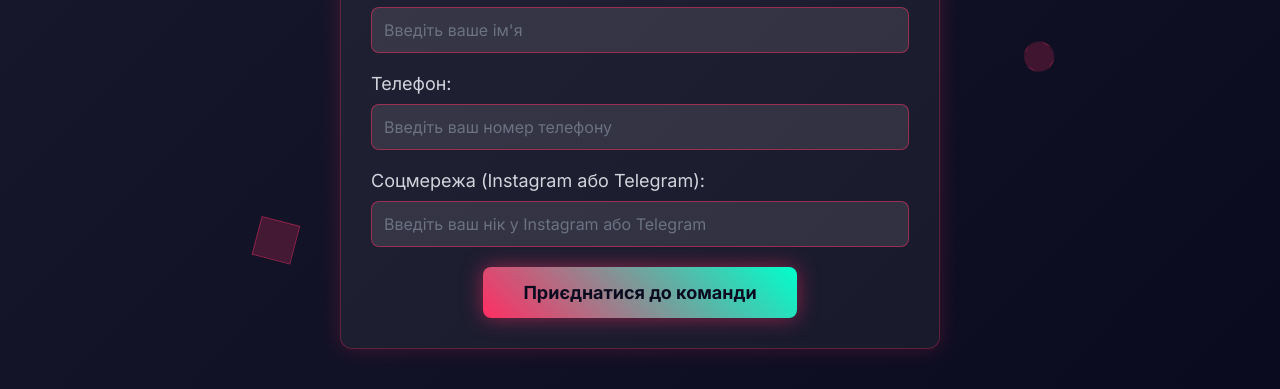
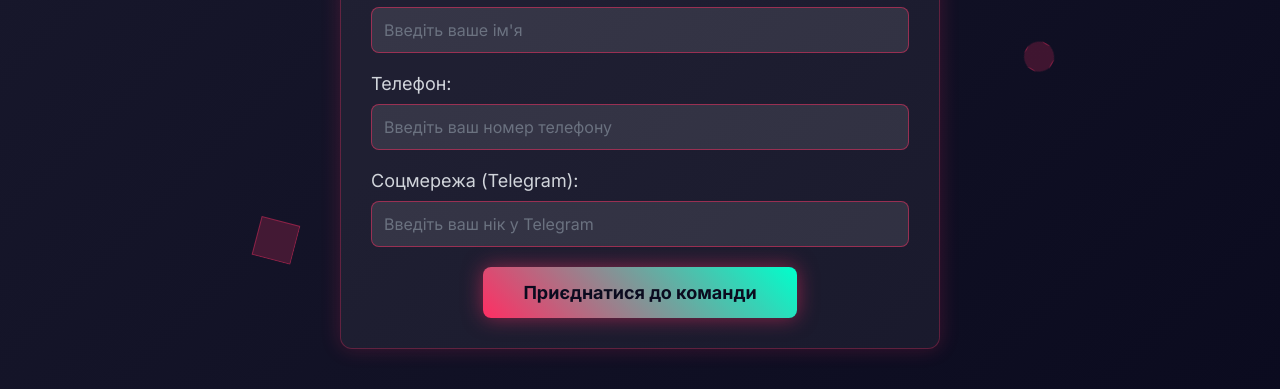
Before and after one commit to cobra-team-ua/sabrina, a plain HTML site: page cash-course.html in a window 1280 px wide. Shown: the part 447-836 px from the top of the page. Drawn offline with nearby package versions, Linux system fonts and the light colour scheme; a small style sheet from the web is missing.

Commit message:
Update cash-course.html

```diff
--- a/cash-course.html
+++ b/cash-course.html
@@ -34,8 +34,8 @@
                         <input type="tel" id="phone" name="phone" required placeholder="Введіть ваш номер телефону">
                     </div>
                     <div class="form-group">
-                        <label for="social">Соцмережа (Instagram або Telegram):</label>
-                        <input type="text" id="social" name="social" required placeholder="Введіть ваш нік у Instagram або Telegram">
+                        <label for="social">Соцмережа (Telegram):</label>
+                        <input type="text" id="social" name="social" required placeholder="Введіть ваш нік у Telegram">
                     </div>
                     <button type="submit" class="cta-btn">Приєднатися до команди</button>
                 </form>
```
